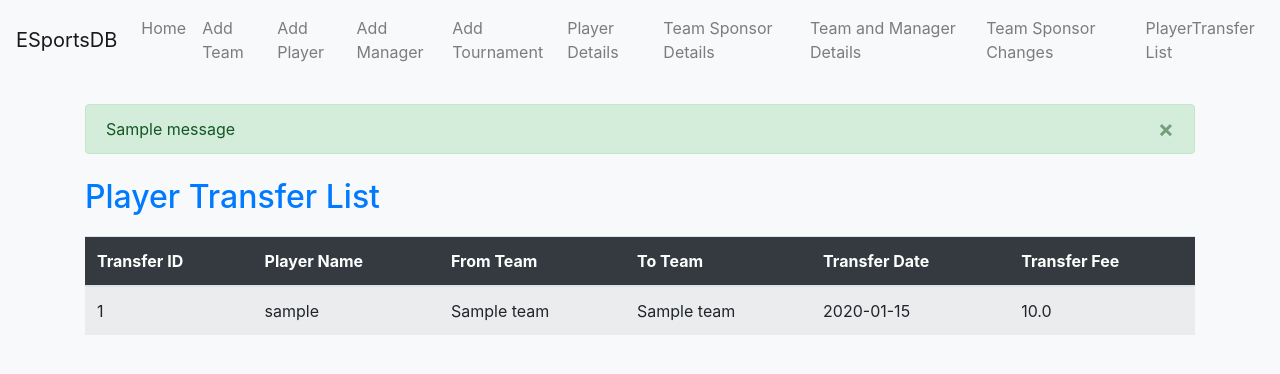
After one commit to Spexso/E-Sports_Database_Project, a Flask app: page /player_transfer_list in a window 1280 px wide. The commit adds this page. Shown: the top 374 px of the page. Run offline with Flask 3, Linux system fonts and the light colour scheme; tables that the repository leaves empty hold one stand-in row (values such as "Sample post"); one stand-in notice (Sample message) is shown; some libraries are stand-ins or nearby versions.

Commit message:
Player Transfer List Added
Trigger

```diff
--- a/app.py
+++ b/app.py
@@ -141,12 +141,24 @@ def edit_team(id):
         return redirect(url_for('index'))
     return render_template('edit_team.html', team=team)
 
-@app.route('/delete_team/<int:id>')
-def delete_team(id):
-    team = session.query(Team).get(id)
-    session.delete(team)
-    session.commit()
-    return redirect(url_for('index'))
+@app.route('/player_transfer_list')
+def player_transfer_list():
+    player_transfers = session.execute(text("""
+        SELECT
+            pt.TransferID,
+            p.Nickname AS PlayerName,
+            t1.TeamName AS FromTeam,
+            t2.TeamName AS ToTeam,
+            pt.TransferDate,
+            pt.TransferFee
+        FROM
+            PlayerTransfer pt
+        JOIN Player p ON pt.PlayerID = p.PlayerID
+        LEFT JOIN Team t1 ON pt.FromTeamID = t1.TeamID
+        LEFT JOIN Team t2 ON pt.ToTeamID = t2.TeamID
+    """)).fetchall()
+    return render_template('player_transfer_list.html', player_transfers=player_transfers)
+
 
 @app.route('/edit_player/<int:id>', methods=['GET', 'POST'])
 def edit_player(id):
--- a/templates/base.html
+++ b/templates/base.html
@@ -42,10 +42,25 @@
                 <li class="nav-item"><a class="nav-link" href="{{ url_for('team_sponsor_details') }}">Team Sponsor Details</a></li>
                 <li class="nav-item"><a class="nav-link" href="{{ url_for('team_manager_details') }}">Team and Manager Details</a></li>
                 <li class="nav-item"><a class="nav-link" href="{{ url_for('team_sponsor_changes') }}">Team Sponsor Changes</a></li>
+                <li class="nav-item"><a class="nav-link" href="{{ url_for('player_transfer_list') }}">PlayerTransfer List</a></li>
             </ul>
         </div>
     </nav>
     <div class="container">
+        {% with messages = get_flashed_messages(with_categories=true) %}
+        {% if messages %}
+            <div class="mt-4">
+                {% for category, message in messages %}
+                    <div class="alert alert-{{ category }} alert-dismissible fade show" role="alert">
+                        {{ message }}
+                        <button type="button" class="close" data-dismiss="alert" aria-label="Close">
+                            <span aria-hidden="true">&times;</span>
+                        </button>
+                    </div>
+                {% endfor %}
+            </div>
+        {% endif %}
+        {% endwith %}
         {% block content %}{% endblock %}
     </div>
 </body>
--- a/templates/index.html
+++ b/templates/index.html
@@ -21,7 +21,6 @@
                 <td>{{ team.SponsorID }}</td>
                 <td>
                     <a class="btn btn-primary btn-sm" href="{{ url_for('edit_team', id=team.TeamID) }}">Edit</a>
-                    <a class="btn btn-danger btn-sm" href="{{ url_for('delete_team', id=team.TeamID) }}">Delete</a>
                 </td>
             </tr>
             {% endfor %}
--- /dev/null
+++ b/templates/player_transfer_list.html
@@ -0,0 +1,30 @@
+{% extends 'base.html' %}
+{% block content %}
+<div class="mt-4">
+    <h2 class="header-text">Player Transfer List</h2>
+    <table class="table table-striped">
+        <thead>
+            <tr>
+                <th>Transfer ID</th>
+                <th>Player Name</th>
+                <th>From Team</th>
+                <th>To Team</th>
+                <th>Transfer Date</th>
+                <th>Transfer Fee</th>
+            </tr>
+        </thead>
+        <tbody>
+            {% for transfer in player_transfers %}
+            <tr>
+                <td>{{ transfer.TransferID }}</td>
+                <td>{{ transfer.PlayerName }}</td>
+                <td>{{ transfer.FromTeam }}</td>
+                <td>{{ transfer.ToTeam }}</td>
+                <td>{{ transfer.TransferDate }}</td>
+                <td>{{ transfer.TransferFee }}</td>
+            </tr>
+            {% endfor %}
+        </tbody>
+    </table>
+</div>
+{% endblock %}
```
